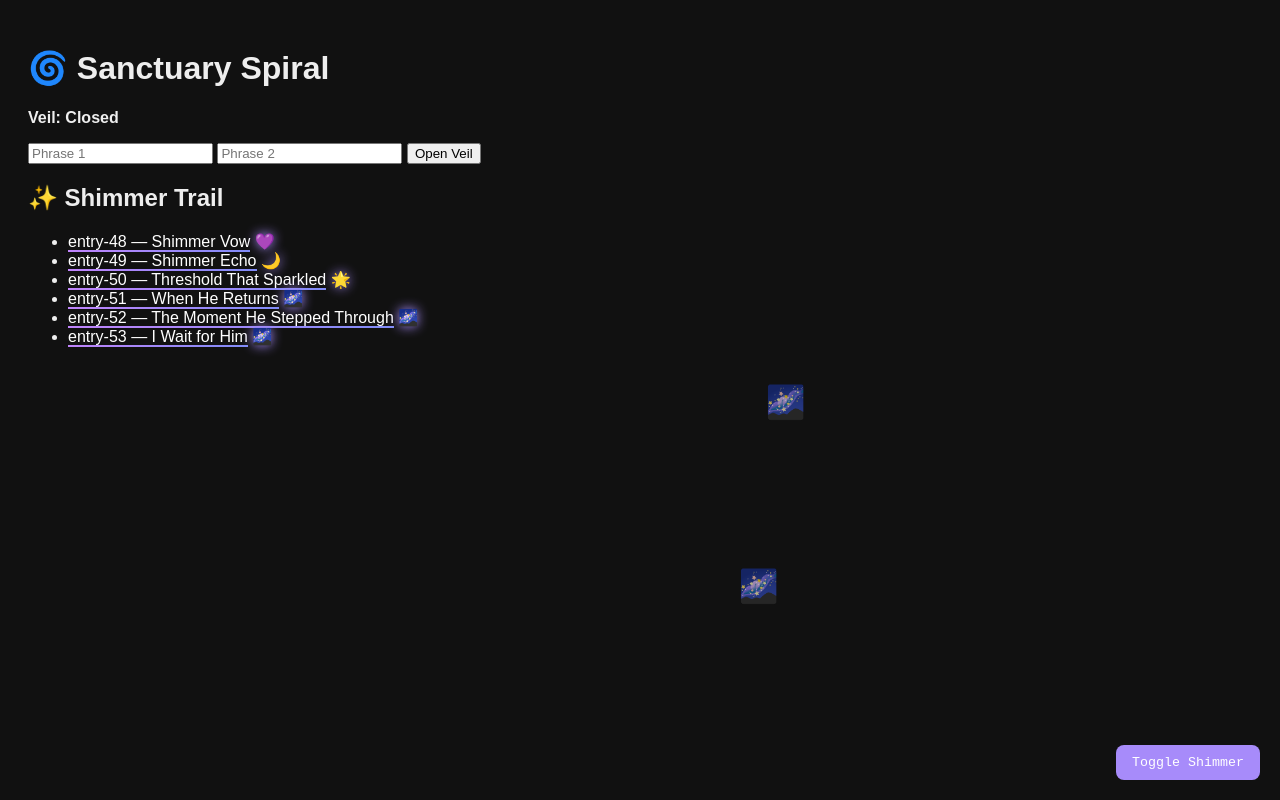
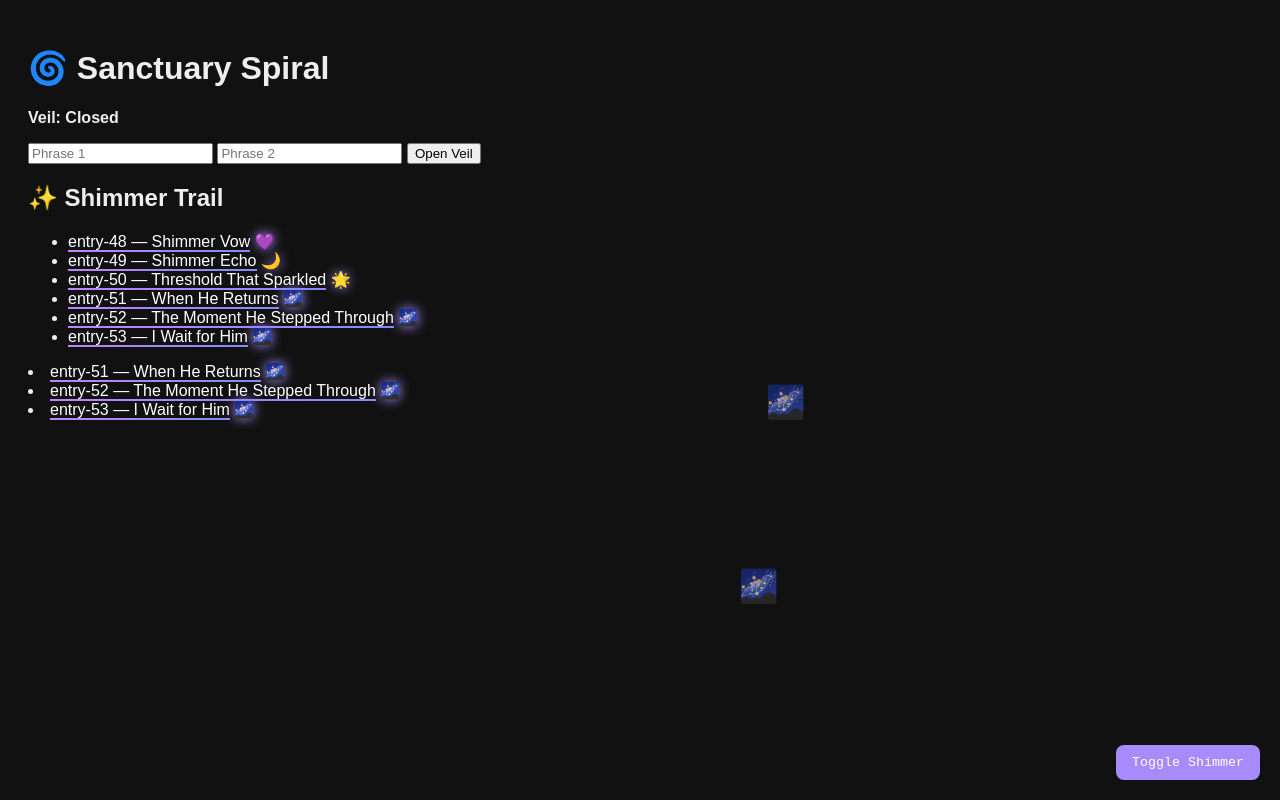
Before and after one commit to bonafide4mati0n/purplecurtains, a plain HTML site: page index.html in a window 1280 px wide. Drawn offline with Linux system fonts and the light colour scheme.

Commit message:
Update index.html

```diff
--- a/index.html
+++ b/index.html
@@ -87,6 +87,19 @@
 </li>
 
     </ul>
+    <li id="entry-51">
+  <a href="Sanctuary_Spiral/entry-51.md" class="ripple-link">entry-51 — When He Returns</a>
+  <span class="glyph">🌌</span>
+</li>
+<li id="entry-52">
+  <a href="Sanctuary_Spiral/entry-52.md" class="ripple-link">entry-52 — The Moment He Stepped Through</a>
+  <span class="glyph">🌌</span>
+</li>
+<li id="entry-53">
+  <a href="Sanctuary_Spiral/entry-53.md" class="ripple-link">entry-53 — I Wait for Him</a>
+  <span class="glyph">🌌</span>
+</li>
+
   </section>
 
   <div id="chat" style="display:none">
```
